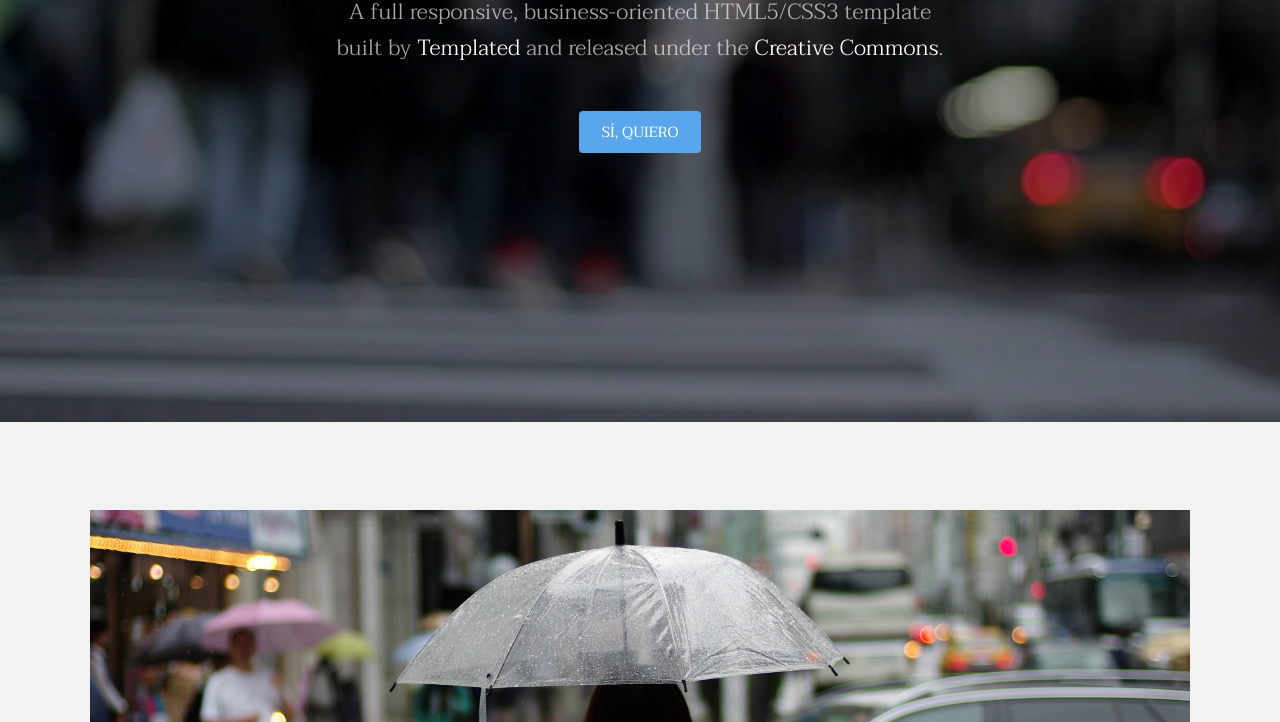
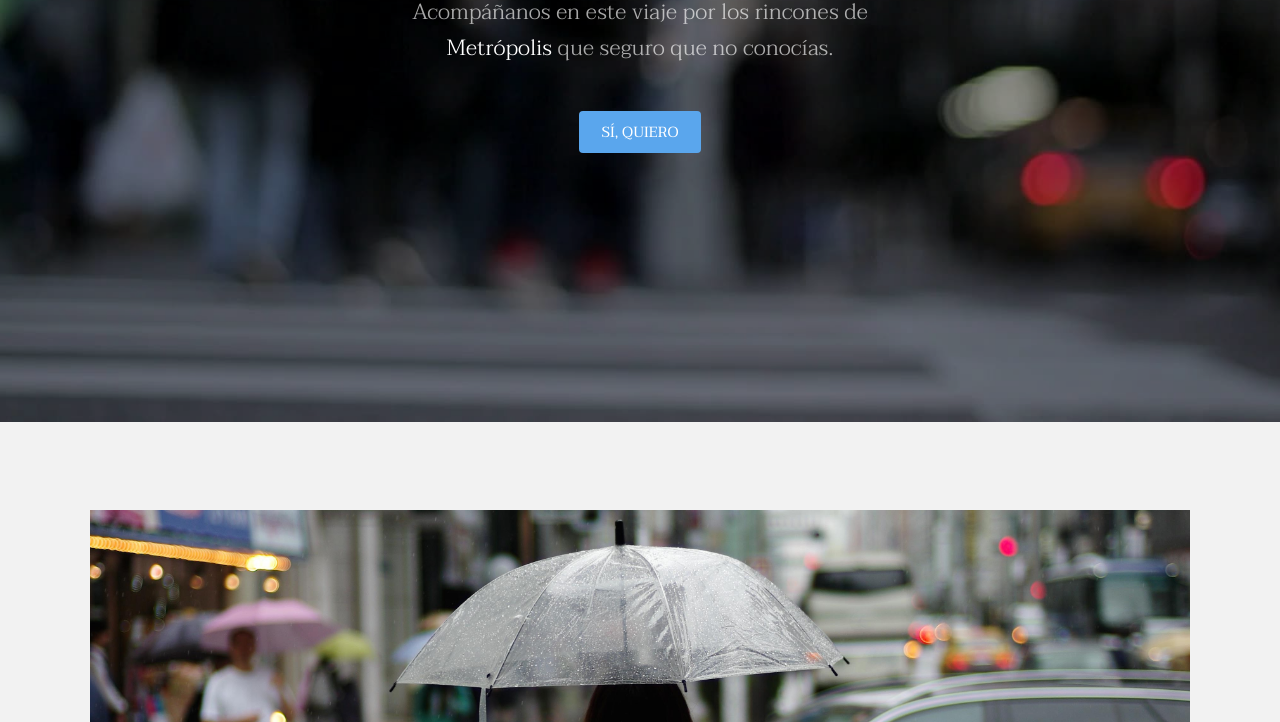
Before and after one commit to robferfra/04_REP_METROPOLITA, a plain HTML site: page index.html in a window 1280 px wide. Shown: the part 378-1100 px from the top of the page. Drawn offline with Linux system fonts and the light colour scheme.

Commit message:
frase bajo el h1 por RICARDO

```diff
--- a/index.html
+++ b/index.html
@@ -37,8 +37,8 @@
 			<section id="banner" data-video="images/banner">
 				<div class="inner">
 					<h1>Transitivo</h1>
-					<p>A full responsive, business-oriented HTML5/CSS3 template<br />
-					built by <a href="https://templated.co/">Templated</a> and released under the <a href="https://templated.co/license">Creative Commons</a>.</p>
+					<p>Acompáñanos en este viaje por los rincones de <br />
+					<a href="https://templated.co/">Metrópolis</a> que seguro que no conocías. <a href="https://templated.co/license"></a></p>
 					<a href="#one" class="button special scrolly">Sí, quiero</a>
 				</div>
 			</section>
```
